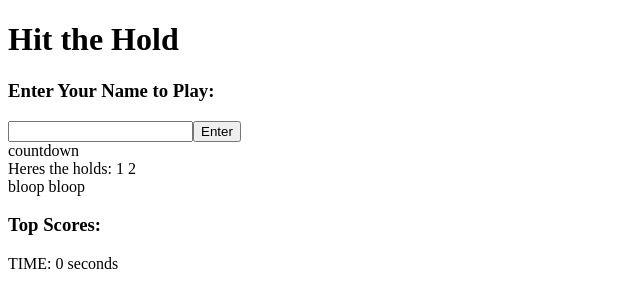
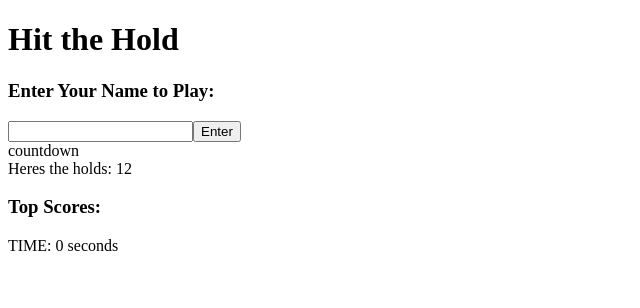
Before and after one commit to ctnswb/hit-the-hold-a5, an Angular app: page / in a window 1280 px wide. Shown: the top 308 px of the page, without its empty margins (0-640 px from the left). Built offline with nearby package versions, Linux system fonts and the light colour scheme.

Commit message:
parent child data binding for hold elements

```diff
--- a/src/app/holdList/hold/hold.component.html
+++ b/src/app/holdList/hold/hold.component.html
@@ -1,2 +1 @@
-<!-- <span class="hold" ng-style="{'left':'{{$ctrl.hold.location[0]}}px', 'top':'{{$ctrl.hold.location[1]}}px'}" ng-show=$ctrl.hold.show>{{$ctrl.hold.name}}</span> -->
-<span>bloop bloop</span>
+<span>{{hold.name}}</span>
--- a/src/app/holdList/hold/hold.component.ts
+++ b/src/app/holdList/hold/hold.component.ts
@@ -1,9 +1,10 @@
-import { Component } from '@angular/core';
+import { Component, Input} from '@angular/core';
+import { Hold } from '../hold.model';
 
 @Component({
   selector: 'hold',
   templateUrl: './hold.component.html'
 })
 export class holdComponent {
-
+  @Input() hold: Hold;
 }
--- a/src/app/holdList/holdList.component.html
+++ b/src/app/holdList/holdList.component.html
@@ -2,8 +2,5 @@
 <hold hold=hold><h5><em>hold</em> component goes here</h5></hold>
 </div> -->
 <div> Heres the holds:
-  <span *ngFor="let hold of holds">
-  {{hold.name}}
-  </span>
+<hold *ngFor="let hold of holds" [hold]="hold"></hold>
 </div>
-<hold></hold>
```
